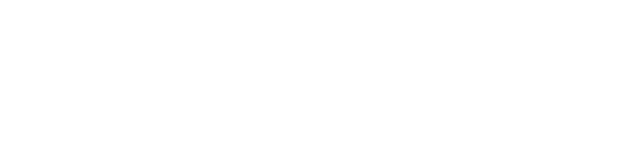
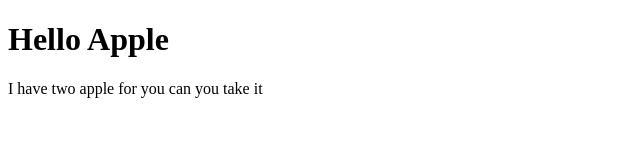
Before and after one commit to Showrove-Roy/apple, a plain HTML site: page hellow.html in a window 1280 px wide. Shown: the whole page, without its empty margins (0-640 px from the left). Drawn offline with Linux system fonts and the light colour scheme.

Commit message:
apple commit 2

```diff
--- a/hellow.html
+++ b/hellow.html
@@ -7,6 +7,7 @@
     <title>Apple File</title>
 </head>
 <body>
-
+    <h1>Hello Apple</h1>
+    <p>I have two apple for you can you take it </p>
 </body>
 </html>
```
